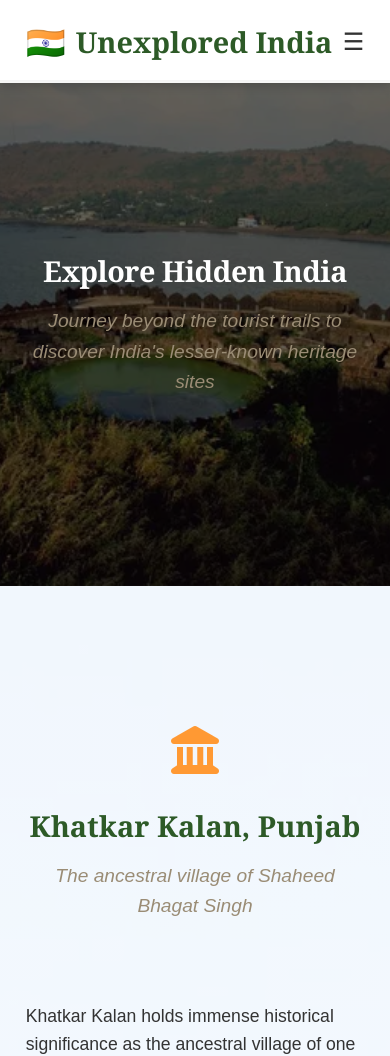
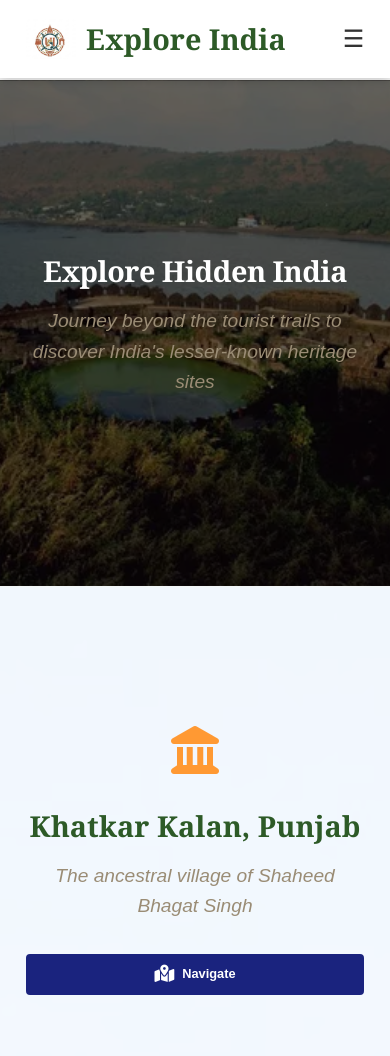
Before and after one commit to aash735/test2, a plain HTML site: page explore.html in a window 390 px wide. Shown: the top 1056 px of the page. Drawn offline with Linux system fonts and the light colour scheme.

Commit message:
your message

```diff
--- a/explore.html
+++ b/explore.html
@@ -12,8 +12,8 @@
     <header>
         <nav class="container">
             <a href="index.html" class="logo">
-                <span class="logo-icon">🇮🇳</span>
-                <span>Unexplored India</span>
+                <img src="image/logo.png" alt="Unexplored India Logo" class="logo-img">
+                <span>Explore India</span>
             </a>
 
             <button class="mobile-menu-btn">☰</button>
@@ -43,10 +43,13 @@
                 <div class="place-icon">
                     <i class="fas fa-landmark"></i>
                 </div>
-                <div>
+                <div style="flex: 1;">
                     <h2>Khatkar Kalan, Punjab</h2>
                     <p class="tagline">The ancestral village of Shaheed Bhagat Singh</p>
                 </div>
+                <a href="https://www.google.com/maps/search/Khatkar+Kalan+Punjab+India" target="_blank" class="maps-nav-btn">
+                    <i class="fas fa-map-marked-alt"></i> Navigate
+                </a>
             </div>
 
             <div class="fade-in">
@@ -100,20 +103,19 @@
                 <div class="place-icon">
                     <i class="fas fa-fort-awesome"></i>
                 </div>
-                <div>
+                <div style="flex: 1;">
                     <h2>Phillaur Fort, Punjab</h2>
                     <p class="tagline">A strategic fort on the historic Grand Trunk Road</p>
                 </div>
+                <a href="https://www.google.com/maps/search/Phillaur+Fort+Punjab+India" target="_blank" class="maps-nav-btn">
+                    <i class="fas fa-map-marked-alt"></i> Navigate
+                </a>
             </div>
 
             <div class="cards-grid">
                 <div class="card fade-in">
                     <div class="card-image">
-
                         <img src="image/phillaur_explore.jpg" alt="Phillaur Fort exterior">
-
-                        <img src="https://images.unsplash.com/photo-1564507004663-b6dfb3e2ede5?ixlib=rb-4.0.3&auto=format&fit=crop&w=800&q=80" alt="Phillaur Fort exterior">
-
                     </div>
                     <div class="card-content">
                         <h3>Mughal & Sikh Architecture</h3>
@@ -123,11 +125,7 @@
 
                 <div class="card fade-in">
                     <div class="card-image">
-
                         <img src="image/phillaur_location.jpg" alt="Grand Trunk Road">
-
-                        <img src="https://images.unsplash.com/photo-1513584684374-8bab748fbf90?ixlib=rb-4.0.3&auto=format&fit=crop&w=800&q=80" alt="Grand Trunk Road">
-
                     </div>
                     <div class="card-content">
                         <h3>Strategic Location</h3>
@@ -192,10 +190,13 @@
                 <div class="place-icon">
                     <i class="fas fa-monument"></i>
                 </div>
-                <div>
+                <div style="flex: 1;">
                     <h2>Lodhi Fort, Ludhiana</h2>
                     <p class="tagline">A forgotten monument with tales of secret tunnels</p>
                 </div>
+                <a href="https://www.google.com/maps/search/Lodhi+Fort+Ludhiana+Punjab+India" target="_blank" class="maps-nav-btn">
+                    <i class="fas fa-map-marked-alt"></i> Navigate
+                </a>
             </div>
 
             <div class="fade-in">
@@ -207,11 +208,7 @@
             <div class="cards-grid" style="margin-top: var(--space-lg);">
                 <div class="card fade-in">
                     <div class="card-image">
-
                         <img src="image/archi.delay.webp" alt="Lodhi Fort ruins">
-
-                        <img src="https://images.unsplash.com/photo-1566024287286-457246b56b8a?ixlib=rb-4.0.3&auto=format&fit=crop&w=800&q=80" alt="Lodhi Fort ruins">
-
                     </div>
                     <div class="card-content">
                         <h3>Architectural Decay</h3>
@@ -221,11 +218,7 @@
 
                 <div class="card fade-in">
                     <div class="card-image">
-
                         <img src="image/tunnel.webp" alt="Tunnel entrance">
-
-                        <img src="https://images.unsplash.com/photo-1532094349884-543bc11b234d?ixlib=rb-4.0.3&auto=format&fit=crop&w=800&q=80" alt="Tunnel entrance">
-
                     </div>
                     <div class="card-content">
                         <h3>Tunnel Folklore</h3>
@@ -250,11 +243,6 @@
         </div>
     </section>
 
-
-    <!-- Jallianwala Bagh Section - FIXED -->
-
-    <!-- Jallianwala Bagh Section -->
-
    <!-- Jallianwala Bagh Section - WITH INLINE STYLES -->
 <section id="jallianwala" class="place-section" style="background-color: #2c2c2c; color: #f0f0f0; padding: var(--space-xl) 0;">
     <div class="container">
@@ -262,10 +250,13 @@
             <div class="place-icon">
                 <i class="fas fa-peace"></i>
             </div>
-            <div>
+            <div style="flex: 1;">
                 <h2 style="color: #ffffff;">Jallianwala Bagh, Amritsar</h2>
                 <p class="tagline" style="color: #d4b483;">A solemn memorial of India's struggle for independence</p>
             </div>
+            <a href="https://www.google.com/maps/search/Jallianwala+Bagh+Amritsar+Punjab+India" target="_blank" class="maps-nav-btn" style="background-color: #8b0000; border-color: #8b0000;">
+                <i class="fas fa-map-marked-alt"></i> Navigate
+            </a>
         </div>
 
         <div class="fade-in">
--- a/style.css
+++ b/style.css
@@ -116,6 +116,34 @@ p {
     background-color: transparent;
     border-color: var(--muted-saffron);
     color: var(--muted-saffron);
+}
+
+/* ===== MAPS NAVIGATION BUTTON ===== */
+.maps-nav-btn {
+    display: inline-flex;
+    align-items: center;
+    gap: 8px;
+    padding: 10px 20px;
+    background-color: var(--deep-navy);
+    color: var(--white);
+    text-decoration: none;
+    border-radius: 4px;
+    font-weight: 600;
+    font-size: 0.95rem;
+    transition: all 0.3s ease;
+    border: 2px solid var(--deep-navy);
+    white-space: nowrap;
+}
+
+.maps-nav-btn:hover {
+    background-color: transparent;
+    color: var(--deep-navy);
+    transform: translateY(-2px);
+    box-shadow: 0 5px 15px var(--shadow);
+}
+
+.maps-nav-btn i {
+    font-size: 1.1rem;
 }
 
 /* ===== HEADER & NAVIGATION ===== */
@@ -351,6 +379,7 @@ nav {
     align-items: center;
     gap: var(--space-md);
     margin-bottom: var(--space-lg);
+    flex-wrap: wrap;
 }
 
 .place-icon {
@@ -802,6 +831,15 @@ footer {
     .timeline {
         flex-direction: column;
     }
+
+    .place-header {
+        justify-content: space-between;
+    }
+
+    .maps-nav-btn {
+        font-size: 0.85rem;
+        padding: 8px 16px;
+    }
 }
 
 @media (max-width: 768px) {
@@ -826,6 +864,11 @@ footer {
         flex-direction: column;
         text-align: center;
         gap: var(--space-sm);
+    }
+
+    .maps-nav-btn {
+        width: 100%;
+        justify-content: center;
     }
 
     .roadmap-item {
@@ -859,4 +902,9 @@ footer {
     .feedback-form {
         padding: var(--space-md);
     }
+
+    .maps-nav-btn {
+        font-size: 0.8rem;
+        padding: 8px 12px;
+    }
 }
```
Also changed, not shown: 1 other file.
